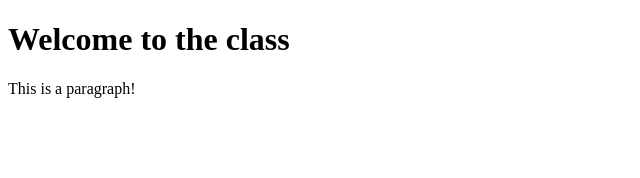
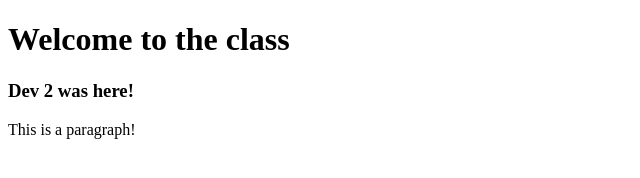
Before and after one commit to jeremyandaya/newGitRepoTest, a plain HTML site: page index.html in a window 1280 px wide. Shown: the whole page, without its empty margins (0-640 px from the left). Drawn offline with Linux system fonts and the light colour scheme.

Commit message:
added h3

```diff
--- a/index.html
+++ b/index.html
@@ -6,6 +6,7 @@
 <body>
 	<div>
 		<h1>Welcome to the class</h1>
+		<h3>Dev 2 was here!</h3>
 		<p>
 			This is a paragraph!
 		</p>
```
